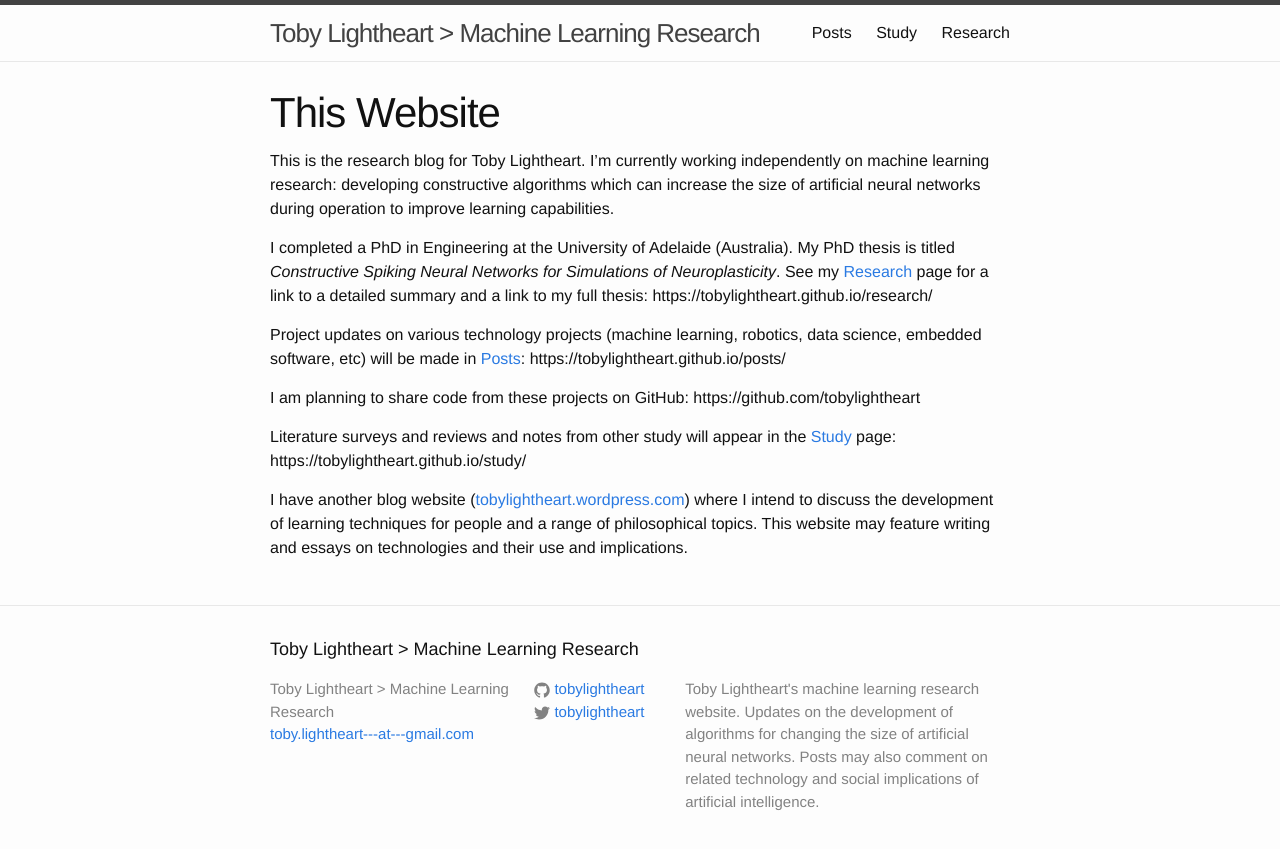
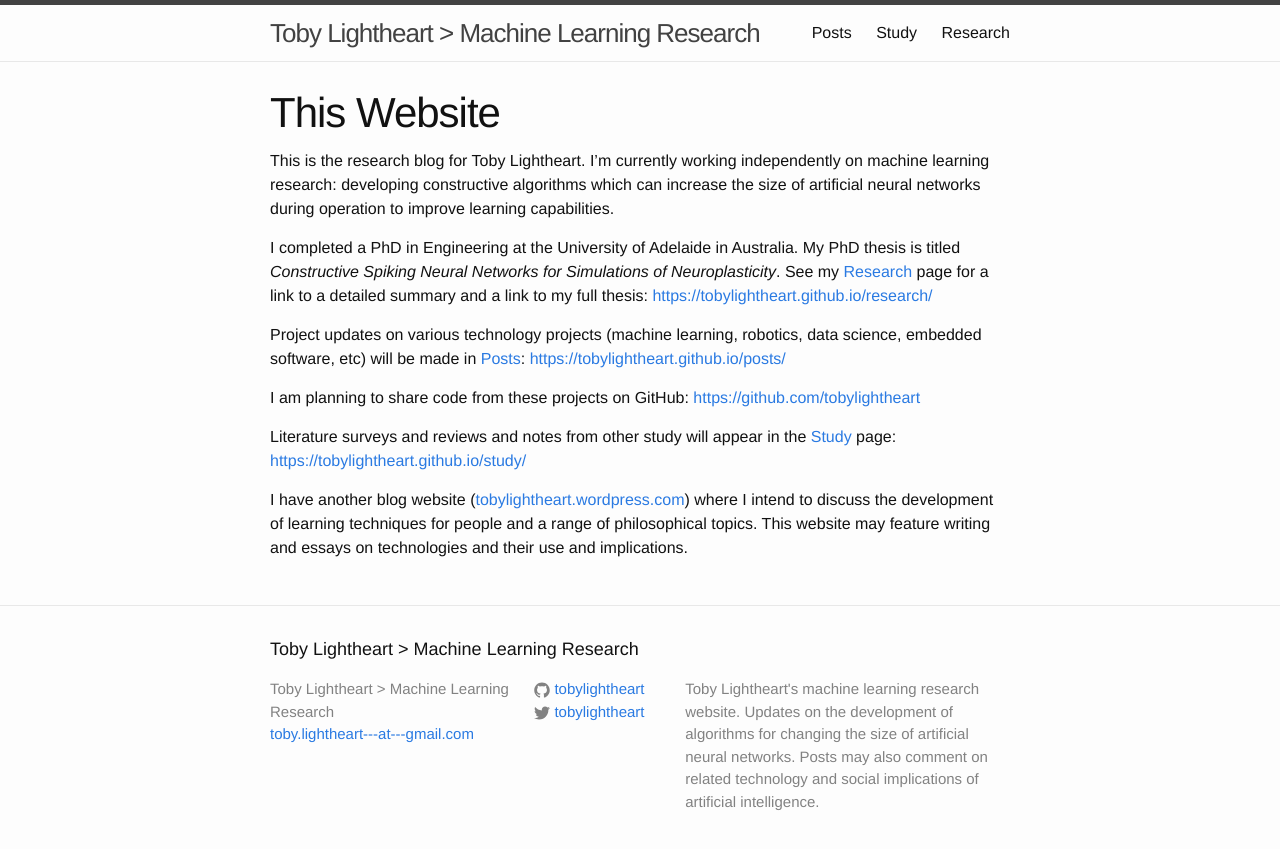
Before and after one commit to tobylightheart/tobylightheart.github.io, a Jekyll site: the page built from index.md, in a window 1280 px wide. Shown: the top 849 px of the page. Built offline with Jekyll 4.4.1, drawn with Linux system fonts in a browser that asks for light colours.

```diff
--- a/index.md
+++ b/index.md
@@ -6,15 +6,15 @@ layout: default
 This is the research blog for Toby Lightheart.
 I'm currently working independently on machine learning research: developing constructive algorithms which can increase the size of artificial neural networks during operation to improve learning capabilities.
 
-I completed a PhD in Engineering at the University of Adelaide (Australia).
+I completed a PhD in Engineering at the University of Adelaide in Australia.
 My PhD thesis is titled *Constructive Spiking Neural Networks for Simulations of Neuroplasticity*.
-See my [Research](https://tobylightheart.github.io/research/) page for a link to a detailed summary and a link to my full thesis: https://tobylightheart.github.io/research/
+See my [Research](https://tobylightheart.github.io/research/) page for a link to a detailed summary and a link to my full thesis: [https://tobylightheart.github.io/research/](https://tobylightheart.github.io/research/)
 
-Project updates on various technology projects (machine learning, robotics, data science, embedded software, etc) will be made in [Posts](https://tobylightheart.github.io/posts/): https://tobylightheart.github.io/posts/
+Project updates on various technology projects (machine learning, robotics, data science, embedded software, etc) will be made in [Posts](https://tobylightheart.github.io/posts/): [https://tobylightheart.github.io/posts/](https://tobylightheart.github.io/posts/)
 
-I am planning to share code from these projects on GitHub: https://github.com/tobylightheart
+I am planning to share code from these projects on GitHub: [https://github.com/tobylightheart](https://github.com/tobylightheart)
 
-Literature surveys and reviews and notes from other study will appear in the [Study](https://tobylightheart.github.io/study/) page: https://tobylightheart.github.io/study/
+Literature surveys and reviews and notes from other study will appear in the [Study](https://tobylightheart.github.io/study/) page: [https://tobylightheart.github.io/study/](https://tobylightheart.github.io/study/)
 
 I have another blog website ([tobylightheart.wordpress.com](https://tobylightheart.wordpress.com)) where I intend to discuss the development of learning techniques for people and a range of philosophical topics.
 This website may feature writing and essays on technologies and their use and implications.
```
